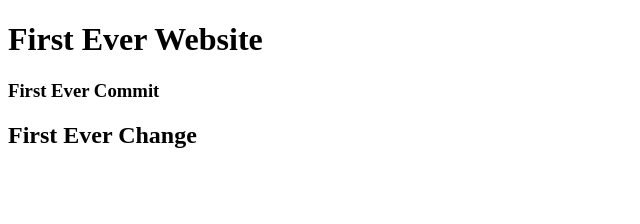
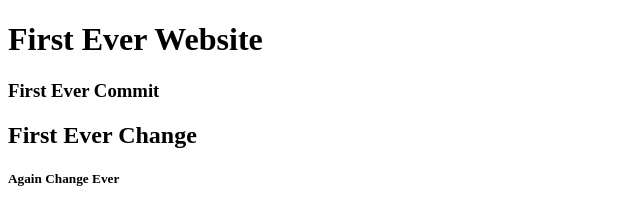
Before and after one commit to Tofazzal26/my-first-website, a plain HTML site: page index.html in a window 1280 px wide. Shown: the whole page, without its empty margins (0-640 px from the left). Drawn offline with Linux system fonts and the light colour scheme.

Commit message:
Agian Changet

```diff
--- a/index.html
+++ b/index.html
@@ -9,5 +9,6 @@
     <h1>First Ever Website</h1>
     <h3>First Ever Commit</h3>
     <h2>First Ever Change</h2>
+    <h5>Again Change Ever</h5>
 </body>
 </html>
```
